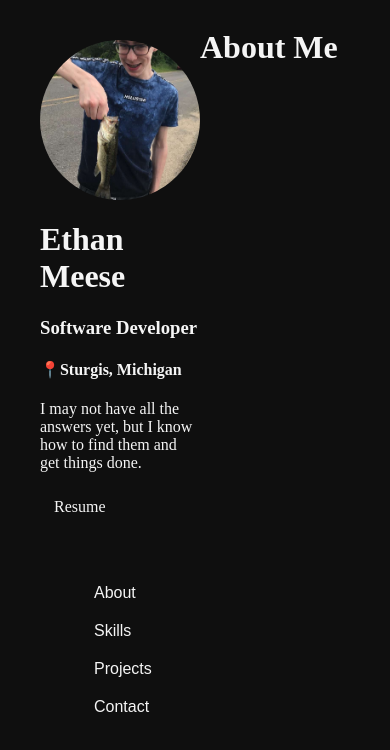
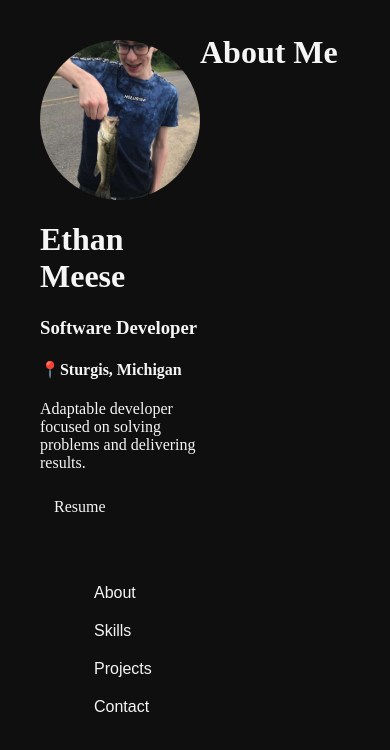
Before and after one commit to Ethan-Meese/portfolioWebsite, an Angular app: page / in a window 390 px wide. Shown: the top 750 px of the page. Built offline with nearby package versions, Linux system fonts and the light colour scheme.

Commit message:
Added some styling to Projects tab and edited other tabs a little

```diff
--- a/src/app/about/about.component.css
+++ b/src/app/about/about.component.css
@@ -0,0 +1,5 @@
+h1 {
+  margin-top: 0;
+  padding-top: 2rem;
+  line-height: 0.8;
+}
--- a/src/app/contact/contact.component.css
+++ b/src/app/contact/contact.component.css
@@ -0,0 +1,5 @@
+h1 {
+  margin-top: 0;
+  line-height: 0.8;
+  padding-top: 2rem;
+}
--- a/src/app/content/content.component.css
+++ b/src/app/content/content.component.css
@@ -1,16 +1,16 @@
 .content {
-  height: 100%;
+  height: calc(100vh - 2rem);
   width: 100%;
   display: flex;
   flex-direction: column;
   color: var(--text-main);
   overflow-y: auto;
+  flex: 1;
 
   /* Firefox scrollbar */
   scrollbar-width: thin;
-  scrollbar-color: rgba(255,255,255,0.2) transparent;
+  scrollbar-color: rgba(255, 255, 255, 0.2) transparent;
 }
-
 
 /* Webkit scrollbar */
 .content::-webkit-scrollbar {
--- a/src/app/projects/projects.component.css
+++ b/src/app/projects/projects.component.css
@@ -1,30 +1,52 @@
-.stacks-row{
+.stacks-row {
   display: flex;
   flex-wrap: wrap;
   gap: 0.6rem;
   margin-bottom: 1rem;
 }
-.stacks{
+.stacks {
   padding: 0.4rem 0.8rem;
   border-radius: 20px;
   font-size: 0.9rem;
   color: val(--text-main);
   white-space: nowrap;
   background: rgba(77, 144, 254, 0.4); /* soft blue, semi-transparent */
-
 }
 
 /* To make the padding line up flush with the title just like how the image does*/
-h1{
+h1 {
   margin-top: 0;
-  line-height: .8;
+  line-height: 0.8;
   padding-top: 2rem;
 }
-img{
-    align-self: center; /* puts just the image centered */
+img {
+  align-self: left; /* puts just the image centered */
   width: 10rem;
   height: 10rem;
   border-radius: 5%;
   object-fit: cover;
   display: block;
+  animation: ease-in-out 3s;
 }
+
+.content {
+  display: flex;
+  flex-direction: column;
+  align-items: center;
+  width: 10rem;
+  padding-right: 2rem;
+  /* control area width */
+}
+
+.media-row {
+  display: flex;
+  gap: 10rem;
+  align-items: flex-start; /* keep top aligned */
+}
+
+@media (max-width: 600px) {
+  .media-row {
+    flex-direction: column;
+    align-items: center;
+  }
+}
--- a/src/app/projects/projects.component.html
+++ b/src/app/projects/projects.component.html
@@ -2,21 +2,24 @@
 
 @for (project of projects; track project.id) {
 <div>
-        <h2>{{project.name}}</h2>
+  <h2>{{ project.name }}</h2>
 
   <div class="stacks-row">
     @for (stack of project.stacks; track $index) {
-                <span class="stacks">{{stack}}</span>
+    <span class="stacks">{{ stack }}</span>
     }
   </div>
-        <p>{{project.description}}</p>
-        <div>
+  <div class="media-row">
+    <p>{{ project.description }}</p>
+    <div class="content">
       @if (project.img != "") {
-                <img [src]="project.img" alt="Picture of project">
-            }
-            @if (project.githubLink != "") {
-                <a class="btn" [href]="project.githubLink">GitHub Repository</a>
+      <img [src]="project.img" alt="Picture of project" />
+      } @if (project.githubLink != "") {
+      <a class="btn" target="_blank" [href]="project.githubLink"
+        >GitHub Repository</a
+      >
       }
     </div>
   </div>
+</div>
 }
--- a/src/app/projects/projects.ts
+++ b/src/app/projects/projects.ts
@@ -1,42 +1,43 @@
 export const PROJECTS = [
   {
     id: 1,
-        name: "Dungeon Crawler Web Game",
-        stacks: ["C#", ".Net", "Angular"],
-        description: "Description...",
-        img: "assets/portrait.jpg",
-        githubLink: "https://github.com/Ethan-Meese/Dungeon-Game-Web"
+    name: 'Dungeon Crawler Web Game',
+    stacks: ['C#', '.Net', 'Angular'],
+    description:
+      'This project consists of a .NET backend using C# for the logic along with Angular as the frontend. It is a fully playable web-game that has random enemies, rooms, and multiple attacks. On top of that it uses a dynamic frontend to display the information and make the gameplay more immersive.sdaaaaaaaaaaaaaaaaaaaaaaaaaaaaaaaaaaaaaaaaaaaaaaaaaaaaaaaaaaaaaaaaaaaaaaaaaaaaaaaaa',
+    img: 'assets/portrait.jpg',
+    githubLink: 'https://github.com/Ethan-Meese/Dungeon-Game-Web',
   },
   {
     id: 2,
-        name: "E-Commerce Website",
-        stacks: ["Java", "MVN", "MySQL", "Springboot"],
-        description: "Description",
-        img: "assets/portrait.jpg",
-        githubLink: ""
+    name: 'E-Commerce Website',
+    stacks: ['Java', 'MVN', 'MySQL', 'Springboot'],
+    description: 'Description',
+    img: 'assets/portrait.jpg',
+    githubLink: '',
   },
   {
     id: 3,
-        name: "Dungeon Crawler CLI",
-        stacks: ["C#"],
-        description: "Description",
-        img: "assets/portrait.jpg",
-        githubLink: "https://github.com/Ethan-Meese/dungeon-game"
+    name: 'Dungeon Crawler CLI',
+    stacks: ['C#'],
+    description: 'Description',
+    img: 'assets/portrait.jpg',
+    githubLink: 'https://github.com/Ethan-Meese/dungeon-game',
   },
   {
     id: 4,
-        name: "Unity 2D Side Scroller",
-        stacks: ["C#", "Unity"],
-        description: "Description",
-        img: "assets/portrait.jpg",
-        githubLink: ""
+    name: 'Unity 2D Side Scroller',
+    stacks: ['C#', 'Unity'],
+    description: 'Description',
+    img: 'assets/portrait.jpg',
+    githubLink: '',
   },
   {
     id: 5,
-        name: "BlackJack CLI",
-        stacks: ["Python"],
-        description: "Description",
-        img: "assets/portrait.jpg",
-        githubLink: ""
-    }
-]
+    name: 'BlackJack CLI',
+    stacks: ['Python'],
+    description: 'Description',
+    img: 'assets/portrait.jpg',
+    githubLink: '',
+  },
+];
--- a/src/app/sidebar/sidebar.component.css
+++ b/src/app/sidebar/sidebar.component.css
@@ -1,4 +1,4 @@
-.sidebar{
+.sidebar {
   display: flex;
   flex-direction: column;
   padding-top: 2rem;
@@ -6,37 +6,7 @@
   gap: 2rem;
   color: var(--text-main);
 }
-.sidebar-btn{
-    background: transparent;
-    color: var(--text-main);
-    border: none;
-    padding: 10px 14px;
-    font-size: 1rem;
-    text-align: center;
-    border-radius: 8px;
-    cursor: pointer;
-    transition: all 0.3s ease;
-    display: inline-block;
-
-}
-
-.sidebar-btn:hover{
-    background: var(--accent-orange);
-    color: #000;
-    transform: translateX(3px);
-    box-shadow: 0 0 6px var(--accent-orange);
-}
-
-.sidebar-btn.active {
-    background: var(--bg-card);
-    color: var(--accent-orange);
-    border-left: 3px solid var(--accent-orange);
-    padding-left: 11px;
-    font-weight: 600;
-    box-shadow: inset 0 0 8px rgba(255,122,69,0.4);
-}
-
-.sidebar img{
+.sidebar img {
   align-self: center; /* puts just the image centered */
   width: 10rem;
   height: 10rem;
--- a/src/app/sidebar/sidebar.component.html
+++ b/src/app/sidebar/sidebar.component.html
@@ -1,16 +1,18 @@
 <div class="sidebar">
   <div>
-        <img src="assets/portrait.jpg" alt="Picture of Ethan Meese">
+    <img src="assets/portrait.jpg" alt="Picture of Ethan Meese" />
     <h1>Ethan Meese</h1>
     <h3>Software Developer</h3>
     <h4>📍Sturgis, Michigan</h4>
-        <p>I may not have all the answers yet, but I know how to find them and get things done.</p>
-        <a class="sidebar-btn" href="assets/Resume.pdf" download="Resume.pdf">Resume</a>
+    <p>
+      Adaptable developer focused on solving problems and delivering results.
+    </p>
+    <a class="btn" href="assets/Resume.pdf" download="Resume.pdf">Resume</a>
   </div>
   <ul>
-        <button class="sidebar-btn" (click)="select('about')">About</button>
-        <button class="sidebar-btn" (click)="select('skills')">Skills</button>
-        <button class="sidebar-btn" (click)="select('projects')">Projects</button>
-        <button class="sidebar-btn" (click)="select('contact')">Contact</button>
+    <button class="btn" (click)="select('about')">About</button>
+    <button class="btn" (click)="select('skills')">Skills</button>
+    <button class="btn" (click)="select('projects')">Projects</button>
+    <button class="btn" (click)="select('contact')">Contact</button>
   </ul>
 </div>
--- a/src/styles.css
+++ b/src/styles.css
@@ -1,4 +1,4 @@
-:root{
+:root {
   --bg-primary: #0b1d16;
   --bg-secondary: #121212;
   --bg-card: #1e1e1e;
@@ -10,15 +10,44 @@
   --accent-red: #ff4d4d;
   --accent-yellow: #ffd85c;
   --border-light: #1f1f1f;
-
-
 }
 
-html, body {
+html,
+body {
   overflow: hidden;
   height: 100%;
-    background: #0F0F0F;
+  background: #0f0f0f;
 }
-a, u {
+a,
+u {
   text-decoration: none;
 }
+
+.btn {
+  background: transparent;
+  color: var(--text-main);
+  border: none;
+  padding: 10px 14px;
+  font-size: 1rem;
+  text-align: center;
+  border-radius: 8px;
+  cursor: pointer;
+  transition: all 0.3s ease;
+  display: inline-block;
+}
+
+.btn:hover {
+  background: var(--accent-orange);
+  color: #000;
+  transform: translateX(3px);
+  box-shadow: 0 0 6px var(--accent-orange);
+}
+
+.btn.active {
+  background: var(--bg-card);
+  color: var(--accent-orange);
+  border-left: 3px solid var(--accent-orange);
+  padding-left: 11px;
+  font-weight: 600;
+  box-shadow: inset 0 0 8px rgba(255, 122, 69, 0.4);
+}
```
Lines whose indentation alone changed are shown as unchanged.
